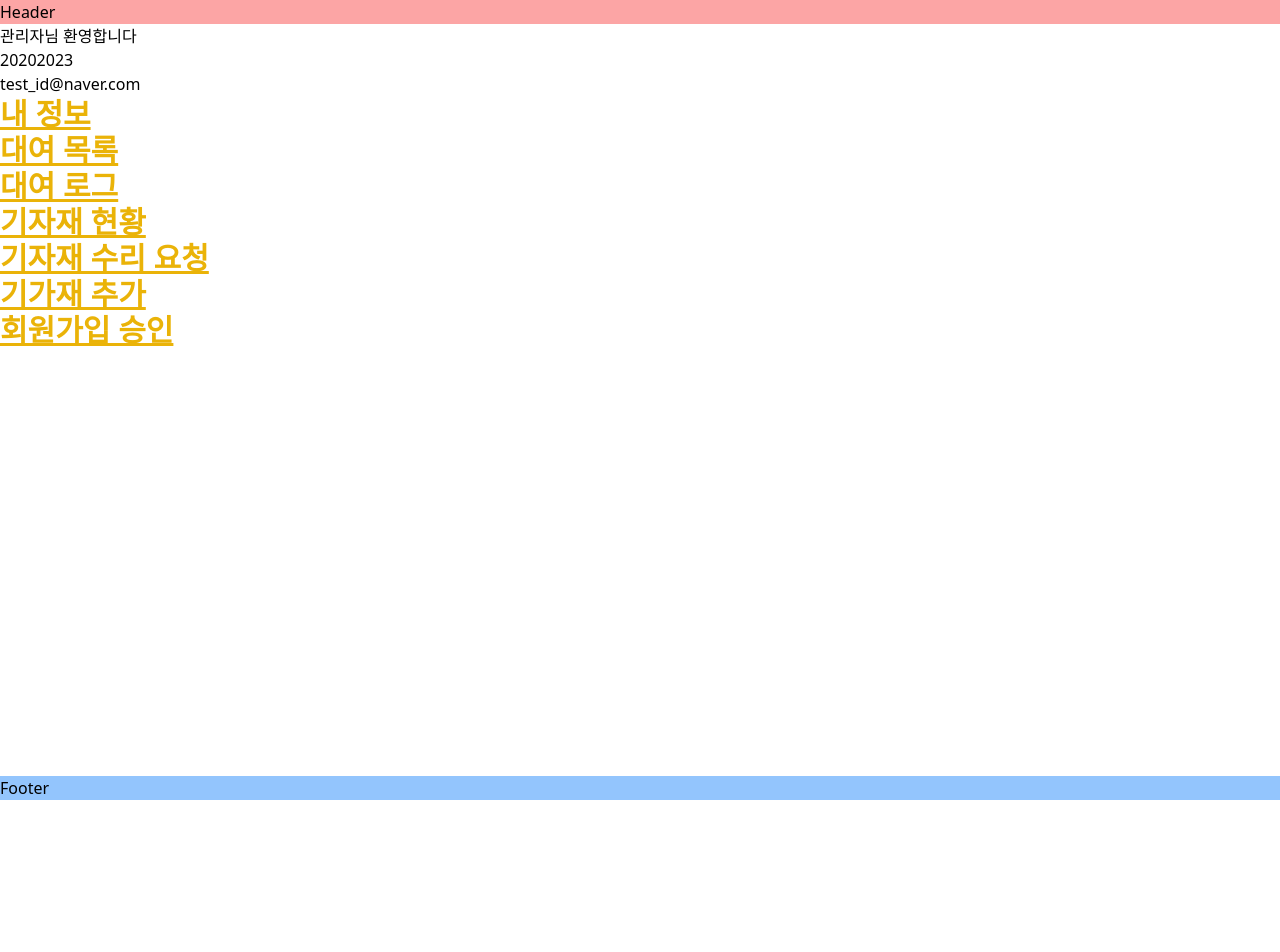
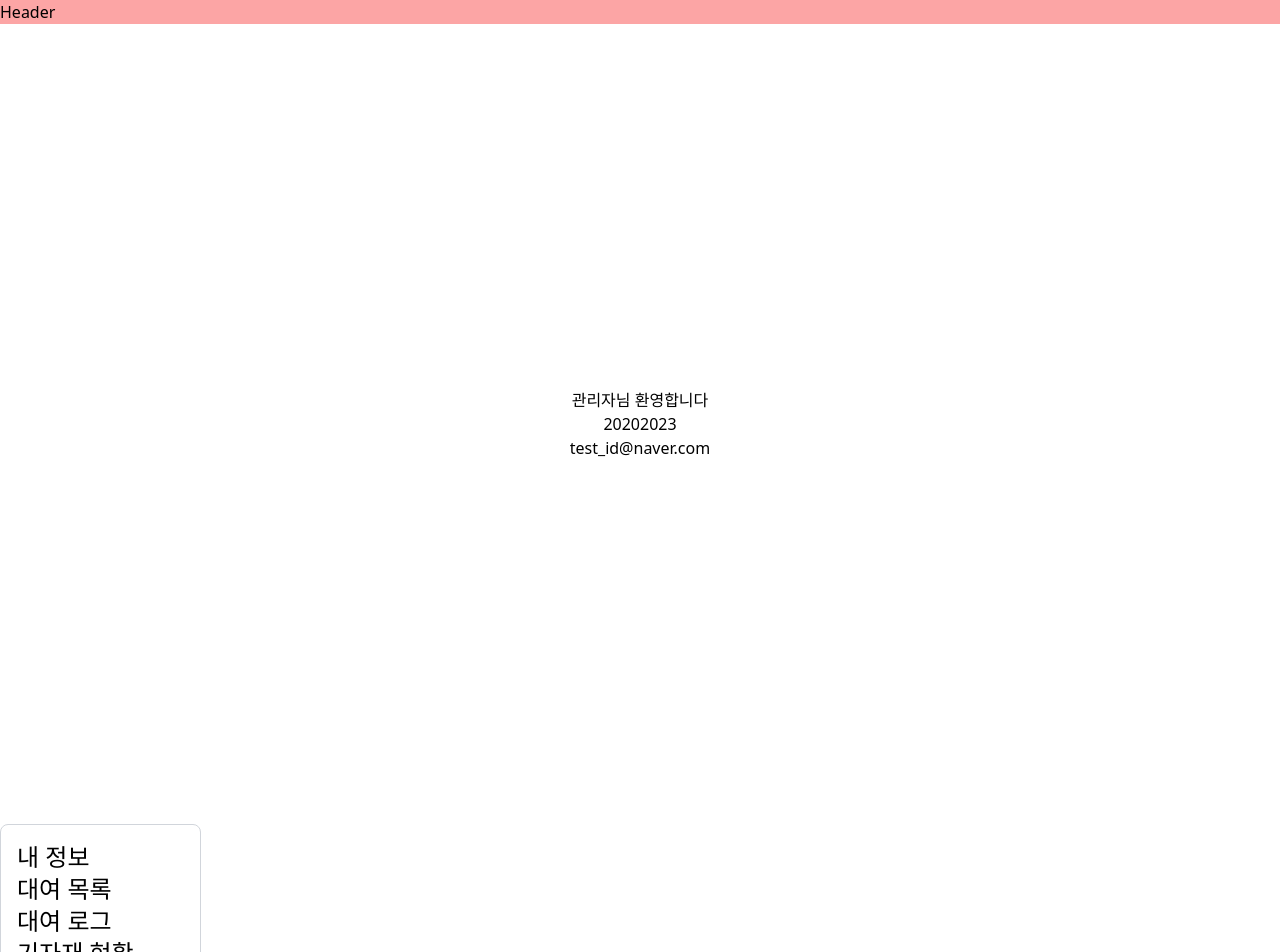
Before and after one commit to eeennsu/react-nodejs-wasd-rental-project, a React (Vite) app in the folder client/: page /manager in a window 1280 px wide. Shown: the top 952 px of the page. Before the commit the page ends 800 px from the top, so only its background shows below. Built offline with nearby package versions, Linux system fonts and the light colour scheme.

Commit message:
관리자페이지수정중

```diff
--- a/client/src/pages/ManagerPage/Button_m.tsx
+++ b/client/src/pages/ManagerPage/Button_m.tsx
@@ -1,18 +1,19 @@
 import type { FC } from 'react';
 
 const Button_m: FC = () => {
-
     return (
-        <div className="text-3xl font-bold text-yellow-500 underline">
-
-           <div >내 정보</div>
+        <div className="flex justify-start h-full"> {/* items-center 제거 */}
+            <div className="p-4 border border-gray-300 rounded-lg">
+                <div className="text-2xl">
+                    <div>내 정보</div>
                     <div>대여 목록</div>
                     <div>대여 로그</div>
                     <div>기자재 현황</div>
                     <div>기자재 수리 요청</div>
                     <div>기가재 추가</div>
                     <div>회원가입 승인</div>
-
+                </div>
+            </div>
         </div>
     );
 };
--- a/client/src/pages/ManagerPage/ManagerInformation.tsx
+++ b/client/src/pages/ManagerPage/ManagerInformation.tsx
@@ -3,12 +3,13 @@ import type { FC } from 'react';
 const ManagerInformation : FC = () => {
 
     return (
-        <div>
-
+        <div className="flex items-center justify-center h-screen">
+        <div className="text-center w-screen">
            <div> 관리자님 환영합니다</div>
            <div> 20202023 </div>
            <div> test_id@naver.com</div>
 
+        </div>
         </div>
     );
 
--- a/client/src/pages/ManagerPage/ManagerPage.tsx
+++ b/client/src/pages/ManagerPage/ManagerPage.tsx
@@ -5,10 +5,11 @@ import Button_m from './Button_m';
 const ManagerPage: FC = () => {
 
     return (
-        <div>
+        <div >
+           <ManagerInformation />
+           <Button_m/>
 
-           <ManagerInformation/>
-           <Button_m/>
+
 
         </div>
     );
```
Lines whose indentation alone changed are shown as unchanged.
